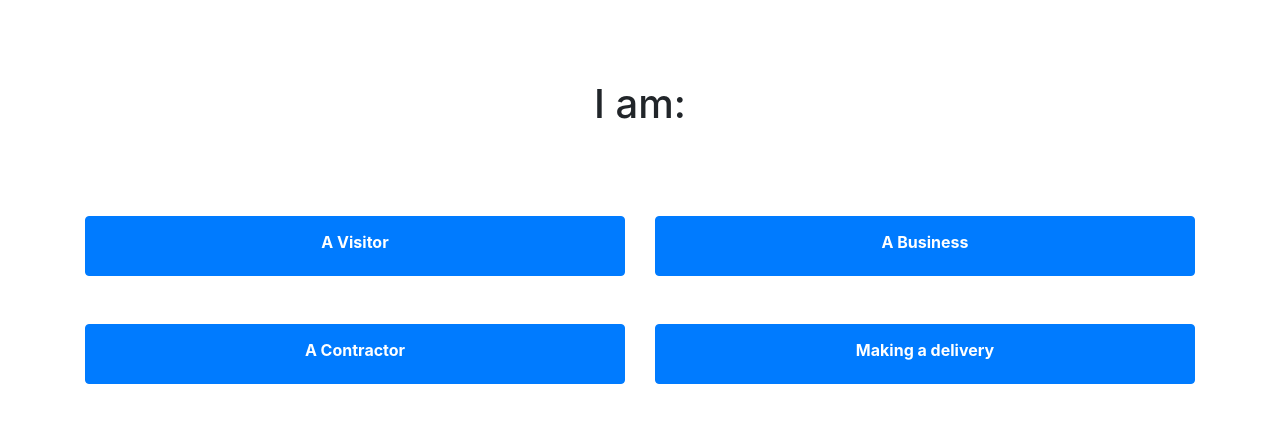
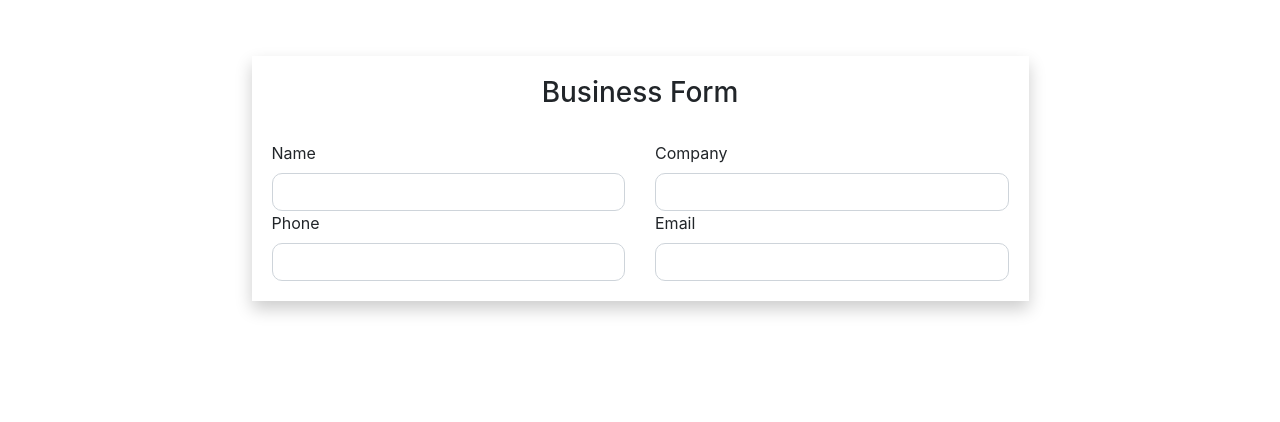
Before and after one commit to Joezy-Azashi/azdoc, a React (Create React App) app in the folder azdoc/: page /category/businessform in a window 1280 px wide. Shown: the top 422 px of the page. Built offline with nearby package versions, Linux system fonts and the light colour scheme.

Commit message:
forms created

```diff
--- a/azdoc/src/pages/MainRoutes.js
+++ b/azdoc/src/pages/MainRoutes.js
@@ -1,7 +1,10 @@
 import React, { Component } from 'react';
 import Welcome from './welcome';
 import Categorypage from './categorypage';
-import Visitor from './forms/visitorform'
+import Visitor from './forms/visitorform';
+import Business from "./forms/businessform";
+import Contractor from "./forms/contractorform";
+import Delivery from "./forms/deliveryform";
 import {Switch, Route, Redirect} from 'react-router-dom';
 
 
@@ -10,9 +13,12 @@ class MainRoutes extends Component{
         return(
             <div>
                 <Switch>
-                    <Route path="/welcome" component={Welcome}/>
-                    <Route path="/category" component={Categorypage} />
-                    <Route path="/visitorform" component={Visitor} />
+                    <Route exact path="/welcome" component={Welcome}/>
+                    <Route exact path="/category" component={Categorypage} />
+                    <Route path="/category/visitorform" component={Visitor} />
+                    <Route path="/category/businessform" component={Business} />
+                    <Route path="/category/contractorform" component={Contractor} />
+                    <Route path="/category/deliveryform" component={Delivery} />
                     <Redirect to='./welcome' />
                 </Switch>
             </div>
--- a/azdoc/src/pages/categorypage.js
+++ b/azdoc/src/pages/categorypage.js
@@ -14,25 +14,25 @@ export default function Categorypage(){
         </div>
         <div>
             <div className="row mb-4">
-                <Link to="/visitorform" className="col-md-6 btn-group categorybutton mb-4">
+                <Link to="/category/visitorform" className="col-md-6 btn-group categorybutton mb-4">
 
                     <a role="button"  className="btn btn-primary btn-block nav-link categorybutton">
                         <h6 className="font-weight-bold categorytext mt-2">A Visitor</h6></a>
                 </Link>
-                <div className="col-md-6 btn-group categorybutton">
-                    <a href="" role="button" className="btn btn-primary btn-block nav-link font-weight-bold categorybutton">
+                <Link to="/category/businessform" className="col-md-6 btn-group categorybutton mb-4">
+                    <a role="button" className="btn btn-primary btn-block nav-link font-weight-bold categorybutton">
                         <h6 className="font-weight-bold categorytext mt-2">A Business</h6></a>
-                </div>
+                </Link>
             </div>
             <div className="row">
-                <div className="col-md-6 btn-group categorybutton mb-4">
-                    <a href="" role="button" className="btn btn-primary btn-block nav-link font-weight-bold categorybutton">
+                <Link to="/category/contractorform" className="col-md-6 btn-group categorybutton mb-4">
+                    <a  role="button" className="btn btn-primary btn-block nav-link font-weight-bold categorybutton">
                         <h6 className="font-weight-bold categorytext mt-2">A Contractor</h6></a>
-                </div>
-                <div className="col-md-6 btn-group categorybutton">
-                    <a href="" role="button" className="btn btn-primary btn-block nav-link font-weight-bold categorybutton">
+                </Link>
+                <Link to="/category/deliveryform" className="col-md-6 btn-group categorybutton">
+                    <a role="button" className="btn btn-primary btn-block nav-link font-weight-bold categorybutton">
                         <h6 className="font-weight-bold categorytext mt-2">Making a delivery</h6></a>
-                </div>
+                </Link>
             </div>
         </div>
         </div>
--- /dev/null
+++ b/azdoc/src/pages/forms/businessform.js
@@ -0,0 +1,50 @@
+import { Modal } from "bootstrap/dist/css/bootstrap.min.css";
+import React from 'react';
+
+export default function Business(props){
+    return(
+        <div>
+            <div className="container">
+            <div className="mainform">
+                  <div>
+                    <h3 className="">
+                      Business Form
+                    </h3>
+                  </div>
+                  <br />
+                  <form>
+                      <div className="row">
+                          <div className="col-md-6">
+                            <label>Name</label><br/>
+                            <input type="text" className="form-control nameinput"/>
+                          </div>
+
+                          <div className="col-md-6">
+                          <label>Company</label><br/>
+                            <input type="text" className="form-control nameinput"/>
+                          </div>
+                      </div>
+
+                      <div className="row">
+                          <div className="col-md-6">
+                            <label>Phone</label><br/>
+                            <input type="text" className="form-control nameinput"/>
+                          </div>
+
+                          <div className="col-md-6">
+                          <label>Email</label><br/>
+                            <input type="text" className="form-control nameinput"/>
+                          </div>
+                      </div>
+
+                      <div className="row">
+                        <div className="col-md-12">
+
+                        </div>
+                      </div>
+                  </form>
+            </div>
+            </div>
+      </div>
+    );
+}
--- /dev/null
+++ b/azdoc/src/pages/forms/contractorform.js
@@ -0,0 +1,50 @@
+import { Modal } from "bootstrap/dist/css/bootstrap.min.css";
+import React from 'react';
+
+export default function Contracto(props){
+    return(
+        <div>
+            <div className="container">
+            <div className="mainform">
+                  <div>
+                    <h3 className="">
+                      Contractor Form
+                    </h3>
+                  </div>
+                  <br />
+                  <form>
+                      <div className="row">
+                          <div className="col-md-6">
+                            <label>Name</label><br/>
+                            <input type="text" className="form-control nameinput"/>
+                          </div>
+
+                          <div className="col-md-6">
+                          <label>Company</label><br/>
+                            <input type="text" className="form-control nameinput"/>
+                          </div>
+                      </div>
+
+                      <div className="row">
+                          <div className="col-md-6">
+                            <label>Phone</label><br/>
+                            <input type="text" className="form-control nameinput"/>
+                          </div>
+
+                          <div className="col-md-6">
+                          <label>Email</label><br/>
+                            <input type="text" className="form-control nameinput"/>
+                          </div>
+                      </div>
+
+                      <div className="row">
+                        <div className="col-md-12">
+
+                        </div>
+                      </div>
+                  </form>
+            </div>
+            </div>
+      </div>
+    );
+}
--- /dev/null
+++ b/azdoc/src/pages/forms/deliveryform.js
@@ -0,0 +1,50 @@
+import { Modal } from "bootstrap/dist/css/bootstrap.min.css";
+import React from 'react';
+
+export default function Delivery(props){
+    return(
+        <div>
+            <div className="container">
+            <div className="mainform">
+                  <div>
+                    <h3 className="">
+                      Delivery Form
+                    </h3>
+                  </div>
+                  <br />
+                  <form>
+                      <div className="row">
+                          <div className="col-md-6">
+                            <label>Name</label><br/>
+                            <input type="text" className="form-control nameinput"/>
+                          </div>
+
+                          <div className="col-md-6">
+                          <label>Company</label><br/>
+                            <input type="text" className="form-control nameinput"/>
+                          </div>
+                      </div>
+
+                      <div className="row">
+                          <div className="col-md-6">
+                            <label>Phone</label><br/>
+                            <input type="text" className="form-control nameinput"/>
+                          </div>
+
+                          <div className="col-md-6">
+                          <label>Email</label><br/>
+                            <input type="text" className="form-control nameinput"/>
+                          </div>
+                      </div>
+
+                      <div className="row">
+                        <div className="col-md-12">
+
+                        </div>
+                      </div>
+                  </form>
+            </div>
+            </div>
+      </div>
+    );
+}
```
Also changed, not shown: 1 other file (tests, documents, lock files or other folders).
